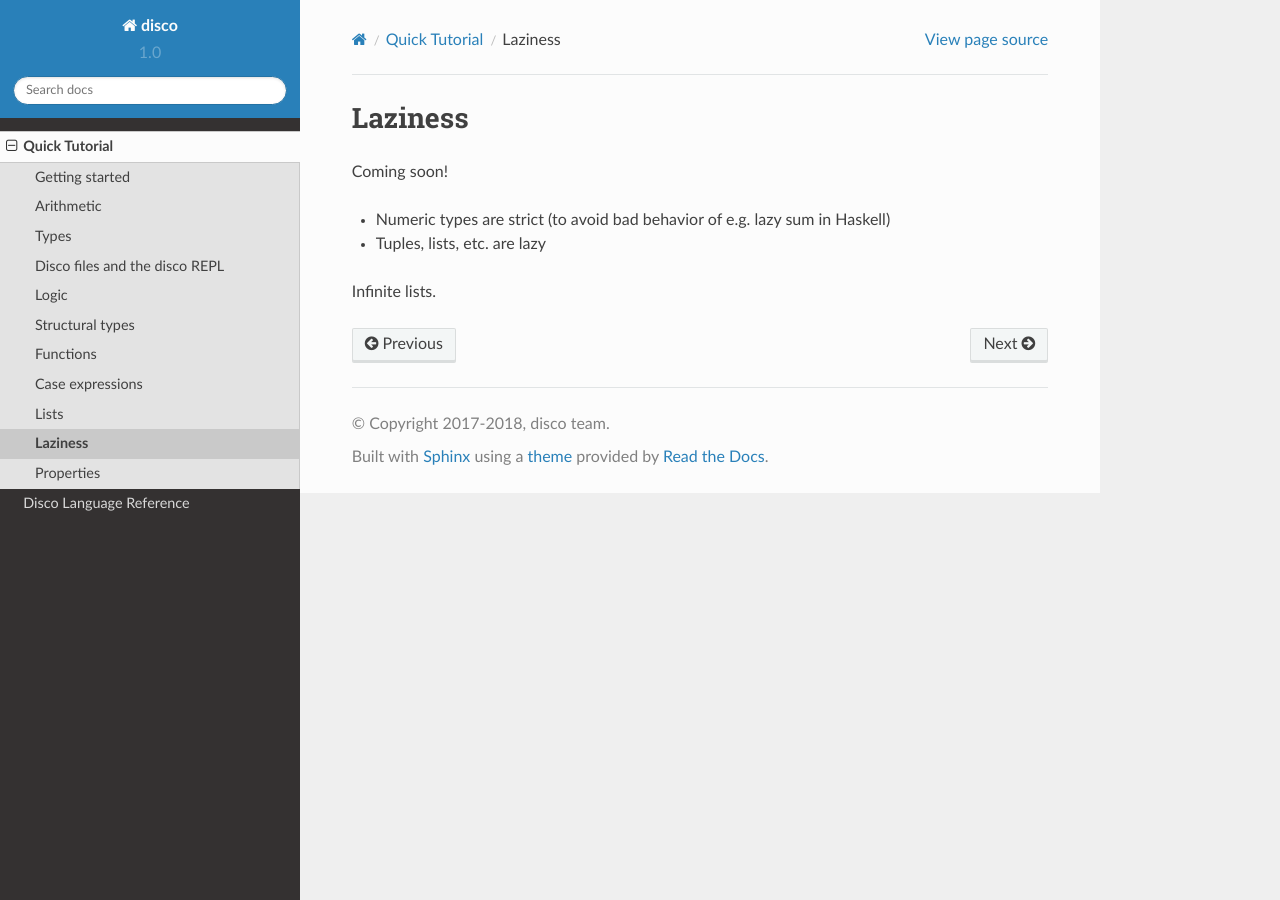
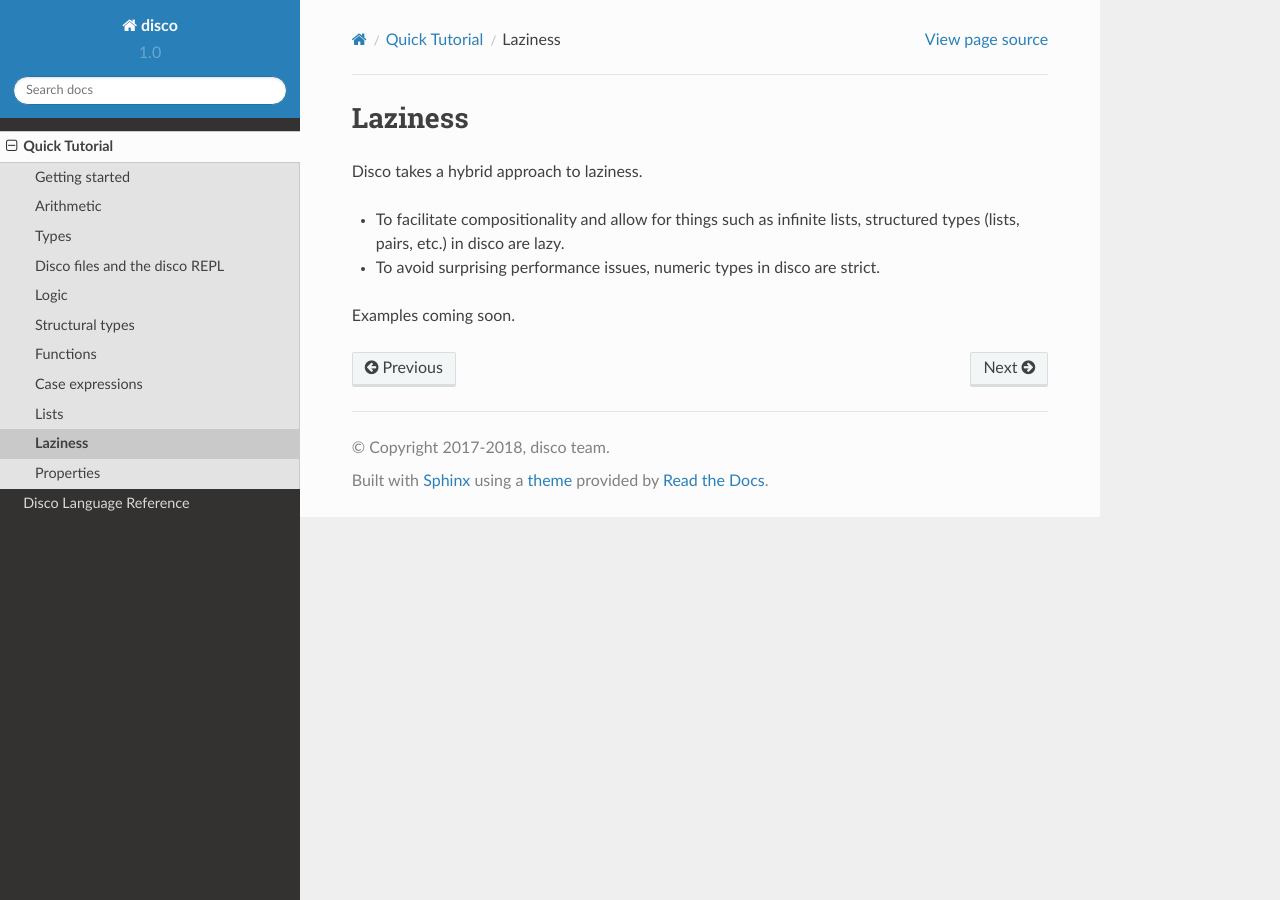
Before and after one commit to disco-lang/disco, a Sphinx documentation site: the page built from docs/tutorial/laziness.rst, in a window 1280 px wide. Built offline with Sphinx 7.4.7 and the Read the Docs theme 2.0.0, drawn with Linux system fonts in a browser that asks for light colours.

Commit message:
tutorial: writing about properties

```diff
--- a/docs/tutorial/laziness.rst
+++ b/docs/tutorial/laziness.rst
@@ -3,9 +3,11 @@
 Laziness
 ********
 
-Coming soon!
+Disco takes a hybrid approach to laziness.
 
-* Numeric types are strict (to avoid bad behavior of e.g. lazy sum in Haskell)
-* Tuples, lists, etc. are lazy
+* To facilitate compositionality and allow for things such as infinite
+  lists, structured types (lists, pairs, etc.) in disco are lazy.
+* To avoid surprising performance issues, numeric types in disco are
+  strict.
 
-Infinite lists.
+Examples coming soon.
```
Also changed, not shown: docs/tutorial/properties.rst (+49 -1 lines), 1 other file.
